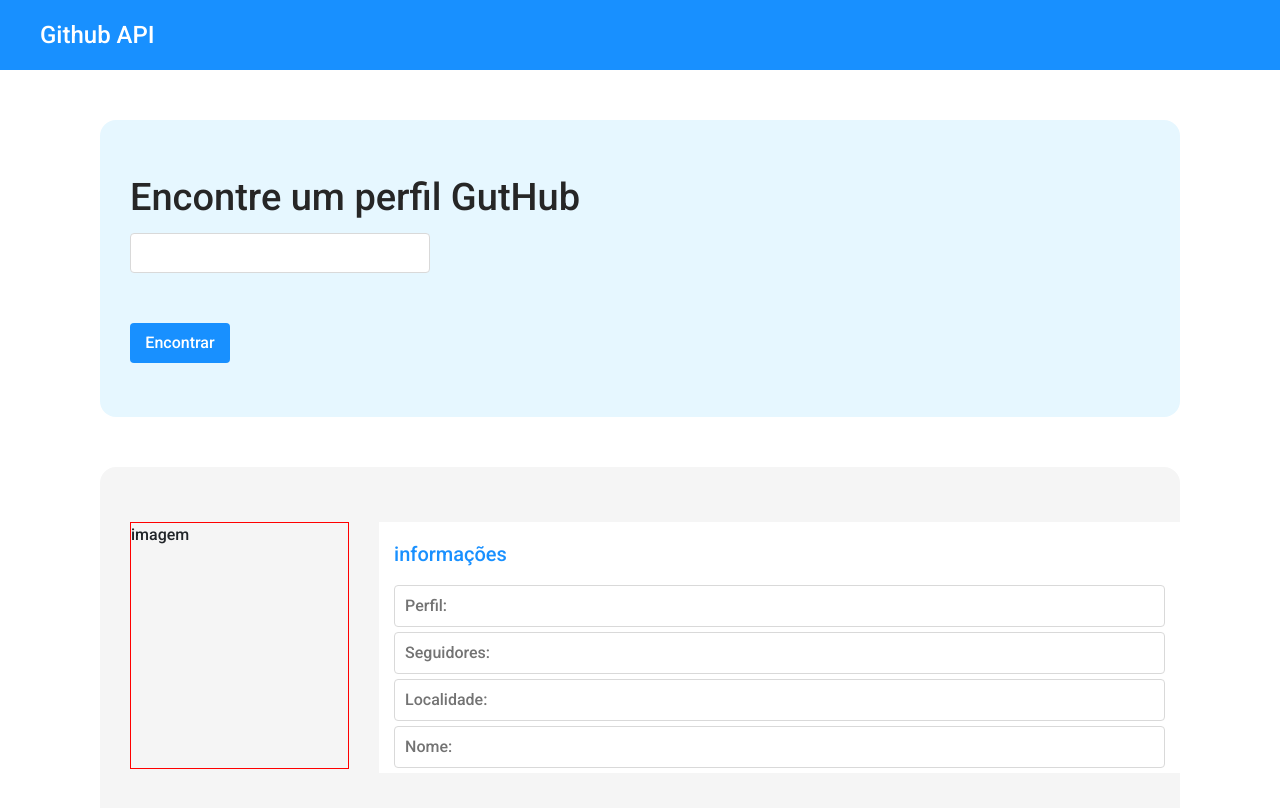
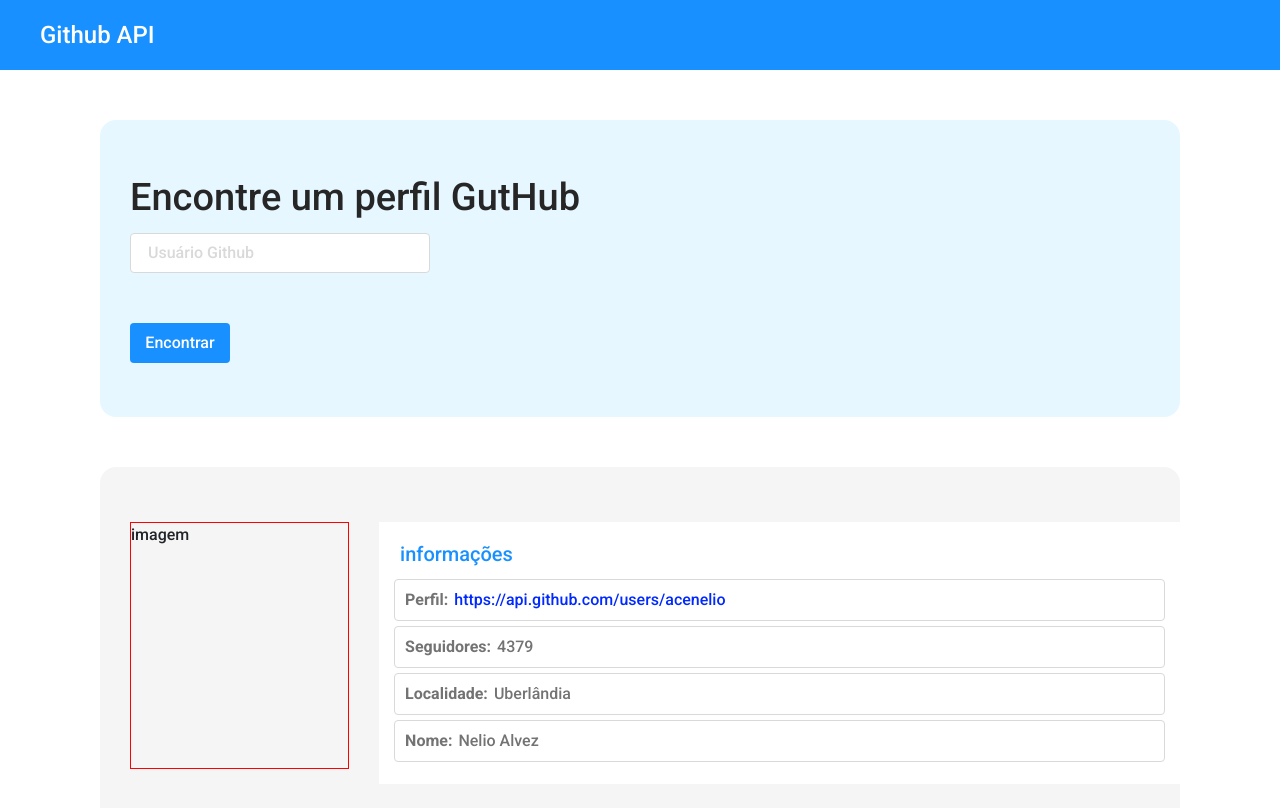
Before and after one commit to Romariorfr/gitHubApi, a React (Create React App) app: page /profile in a window 1280 px wide. Shown: the top 808 px of the page. Built offline with nearby package versions, Linux system fonts and the light colour scheme; the HTML template or start-up script is replaced by a standard one.

Commit message:
layout finish

```diff
--- a/src/pages/Profile/index.tsx
+++ b/src/pages/Profile/index.tsx
@@ -4,23 +4,38 @@ import './styles.css';
 const Profile = () => {
   return (
     <div className="profile-container">
+
       <div className="card-container">
         <h1>Encontre um perfil GutHub</h1>
-        <input />
+        <input placeholder='Usuário Github'/>
         <Button text="Encontrar" />
       </div>
+
       <div className="card-info">
         <div className="img-github">
-          <p>imagem</p>
+          <p >imagem</p>
         </div>
         <div className="data-github">
-          <p>informações</p>
-          <div>Perfil:</div>
-          <div>Seguidores:</div>
-          <div>Localidade:</div>
-          <div>Nome:</div>
+          <p className='title-info'>informações</p>
+          <div>
+            <h4>Perfil:</h4>
+            <p className="color-link">https://api.github.com/users/acenelio</p>
+          </div>
+          <div>
+            <h4>Seguidores:</h4>
+            <p>4379</p>
+          </div>
+          <div>
+            <h4>Localidade:</h4>
+            <p>Uberlândia</p>
+          </div>
+          <div>
+            <h4>Nome:</h4>
+            <p>Nelio Alvez</p>
+          </div>
         </div>
       </div>
+
     </div>
   );
 };
--- a/src/pages/Profile/styles.css
+++ b/src/pages/Profile/styles.css
@@ -20,6 +20,13 @@
   width: 300px;
   height: 40px;
   margin-bottom: 20px;
+  font-size: 16px;
+  font-weight: 400;
+  padding-left: 17px;
+}
+
+input::placeholder{
+  color: #d9d9d9;
 }
 
 .card-info {
@@ -38,6 +45,7 @@
   width: 247px;
   height: 247px;
   margin-right: 30px;
+  margin-bottom: 15px;
 }
 
 .data-github {
@@ -50,6 +58,10 @@
 }
 
 .data-github div {
+  display: flex;
+  flex-direction: row;
+  align-items: center;
+
   border: 1px solid #d9d9d9;
   margin-bottom: 5px;
   padding: 8px 10px;
@@ -57,8 +69,29 @@
   color: #737373;
 }
 
-.data-github p{
-  color: #1890FF;
+.data-github p {
+  margin-bottom: 0px;
+  margin-left: 6px;
+}
+
+.data-github h2 {
+  color: #1890ff;
   font-weight: 500;
   font-size: 20px;
 }
+.data-github h4 {
+  color: #737373;
+  font-weight: 700;
+  font-size: 16px;
+}
+
+.color-link {
+  color: #0029ff;
+}
+
+.title-info {
+  color: #1890ff;
+  font-size: 20px;
+  font-weight: 500;
+  padding-bottom: 10px;
+}
```
